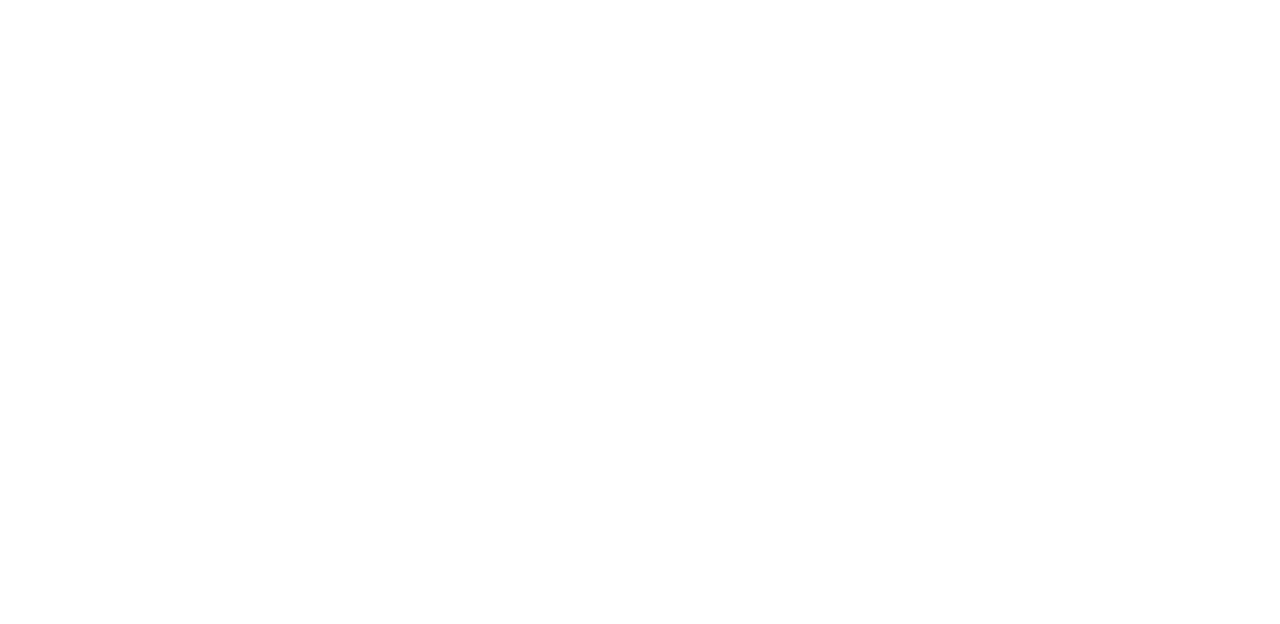
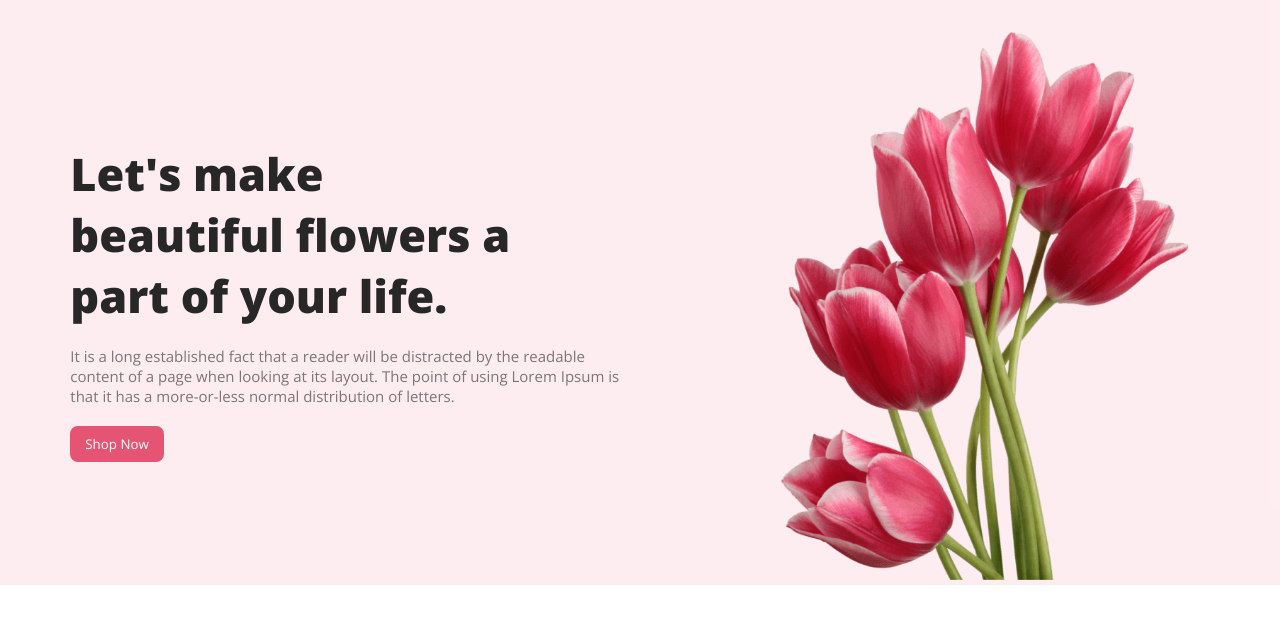
Before and after one commit to Neaz-mq/flower-shop, a plain HTML site: page index.html in a window 1280 px wide. Drawn offline with nearby package versions, Linux system fonts and the light colour scheme.

Commit message:
added banner section

```diff
--- a/index.html
+++ b/index.html
@@ -1,11 +1,72 @@
 <!DOCTYPE html>
 <html lang="en">
+
 <head>
     <meta charset="UTF-8">
     <meta name="viewport" content="width=device-width, initial-scale=1.0">
     <title>Flower Shop</title>
+    <link rel="preconnect" href="https://fonts.googleapis.com">
+    <link rel="preconnect" href="https://fonts.gstatic.com" crossorigin>
+    <link
+        href="https://fonts.googleapis.com/css2?family=Lato:wght@400;700;900&family=Noto+Serif&family=Open+Sans:wght@400;700;800&display=swap"
+        rel="stylesheet">
+
+    <link rel="stylesheet" href="style.css">
 </head>
+
 <body>
 
+    <!-- This is the Banner Section -->
+
+    <header>
+
+        <section>
+
+            <div class="banner-container">
+                <div class="banner-description">
+
+                    <h1 class="banner-title">Let's make <br> beautiful flowers a <br> part of your life.</h1>
+
+                    <p class="banner-description">It is a long established fact that a reader will be distracted by the readable <br> content of a page when looking at its layout. The point of using Lorem Ipsum is <br> that it has a more-or-less normal distribution of letters.</p>
+
+                    <button class="btn">Shop Now</button>
+
+
+                </div>
+
+                <div class="banner-image">
+
+                    <img class="banner-img" src="assets/pngwing 10.png" alt="flower">
+
+                </div>
+
+            </div>
+
+
+
+
+
+        </section>
+
+
+
+    </header>
+
+    <!-- This is the main section -->
+
+    <main>
+
+
+    </main>
+
+
+    <!-- This is the footer section -->
+
+    <footer>
+
+
+    </footer>
+
 </body>
+
 </html>
--- a/style.css
+++ b/style.css
@@ -1,4 +1,42 @@
 *{
     margin: 0px;
     padding: 0px;
+    font-family: 'Lato', sans-serif;
+    font-family: 'Noto Serif', serif;
+    font-family: 'Open Sans', sans-serif;
 }
+
+.banner-container{
+    display: flex;
+    justify-content: space-around;
+    align-items: center;
+    background-color: rgba(229, 84, 115, 0.10);
+}
+
+.banner-title{
+    color: #272727;
+    font-size: 45px;
+    font-weight: 800;
+}
+
+.banner-description{
+    color: rgba(39, 39, 39, 0.60);
+    font-size: 15px;
+    font-weight: 400;
+    margin-top: 20px;
+}
+
+.btn{
+    border-radius: 8px;
+    background: #E55473;
+    color: white;
+    border: none;
+    padding: 9px 15px;
+    margin-top: 20px;
+}
+
+.banner-img{
+    width: 450px;
+    height: 550px;
+    margin-top: 30px;
+}
```
Also changed, not shown: assets/Flower 01.png (added), assets/Group 57.png (added), assets/Group 58.png (added), assets/Group 59.png (added), assets/Rectangle 4.png (added), assets/Rectangle 5.png (added), assets/Rectangle 6.png (added), assets/Rectangle 9.png (added), assets/pngwing 10.png (added), assets/pngwing 5.png (added), assets/pngwing 6.png (added), assets/pngwing 7.png (added), assets/pngwing 8.png (added).
